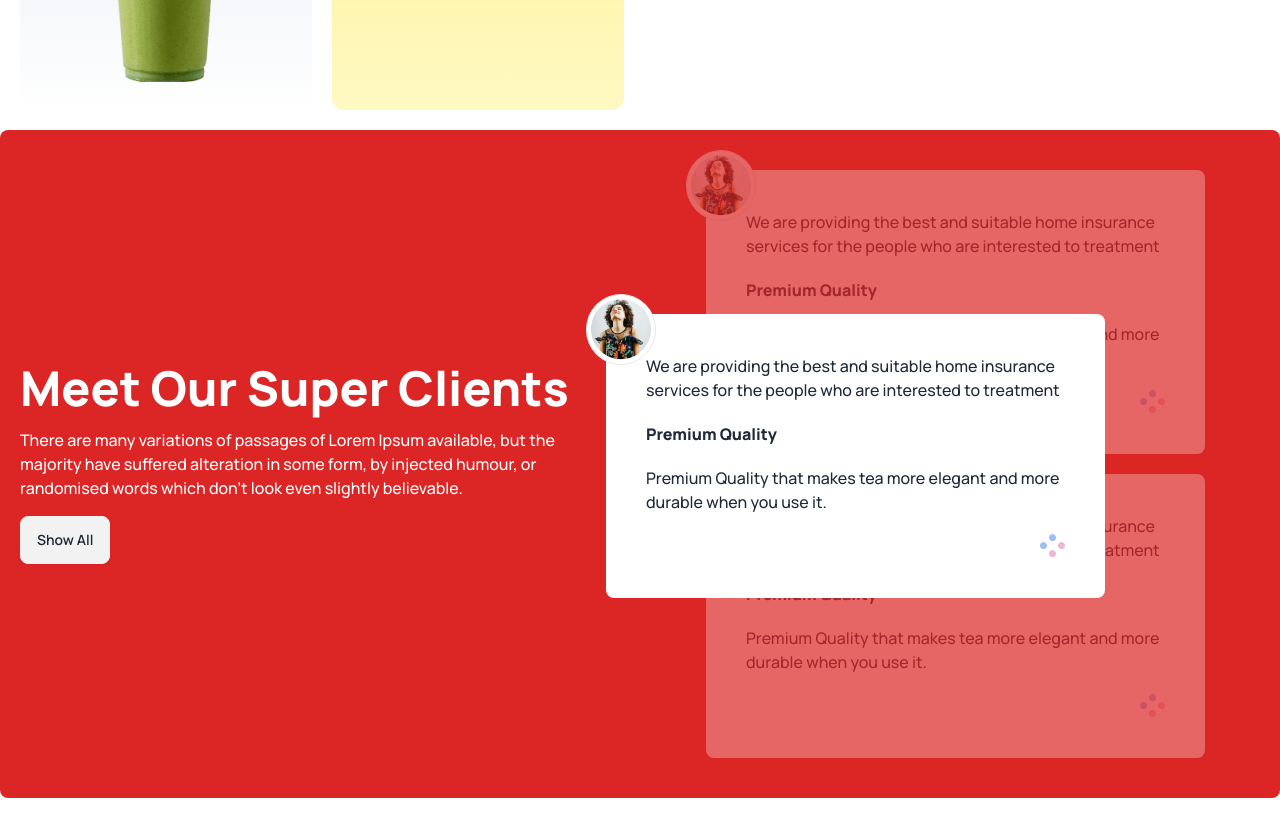
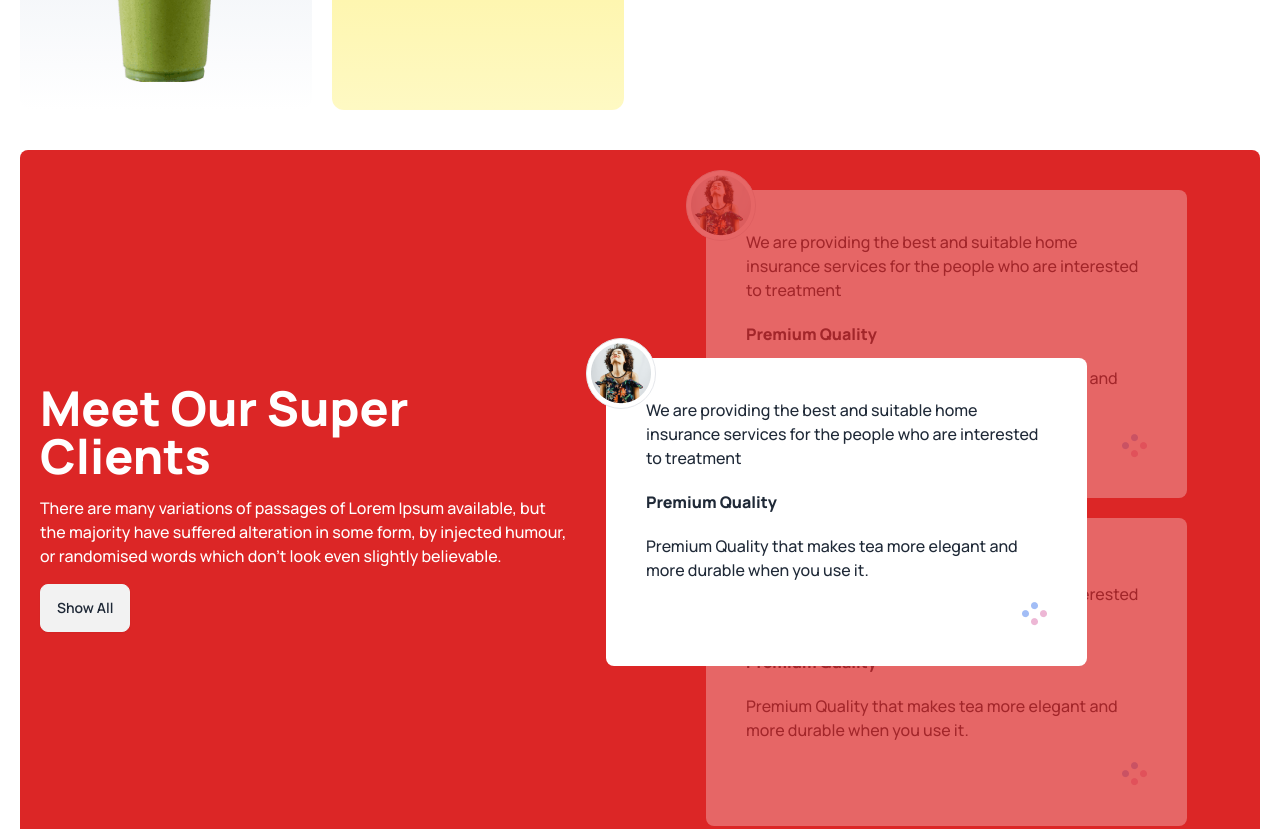
Before and after one commit to saj0cse/Tea-House-With-DaisyUI, a plain HTML site: page index.html in a window 1280 px wide. Shown: the part 1940-2769 px from the top of the page. Drawn offline with nearby package versions, Linux system fonts and the light colour scheme.

Commit message:
Meet our section added m-5

```diff
--- a/index.html
+++ b/index.html
@@ -148,7 +148,7 @@
       </div>
     </section>
     <!-- Meet Our Super Clients -->
-    <section class="bg-red-600  flex flex-col lg:flex-row items-center p-5 gap-8 rounded-lg">
+    <section class="bg-red-600  flex flex-col lg:flex-row items-center m-5 p-5 gap-8 rounded-lg">
       <div class="space-y-4 flex-1 lg:mr-[100px]">
         <h2 class="text-5xl font-extrabold text-white">Meet Our Super Clients</h2>
         <p class="font-medium text-white">There are many variations of passages of Lorem Ipsum available, but the majority have suffered alteration in some form, by injected humour, or randomised words which don't look even slightly believable. </p>
```
